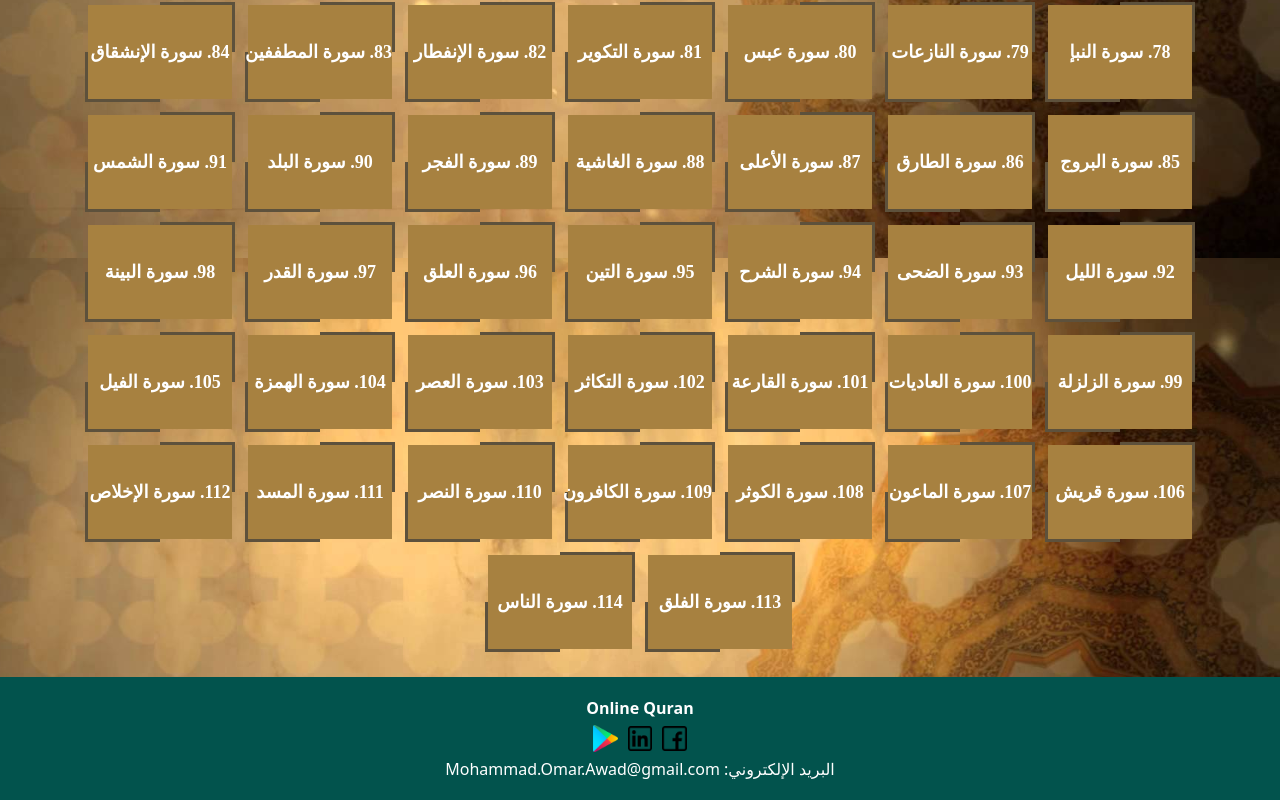
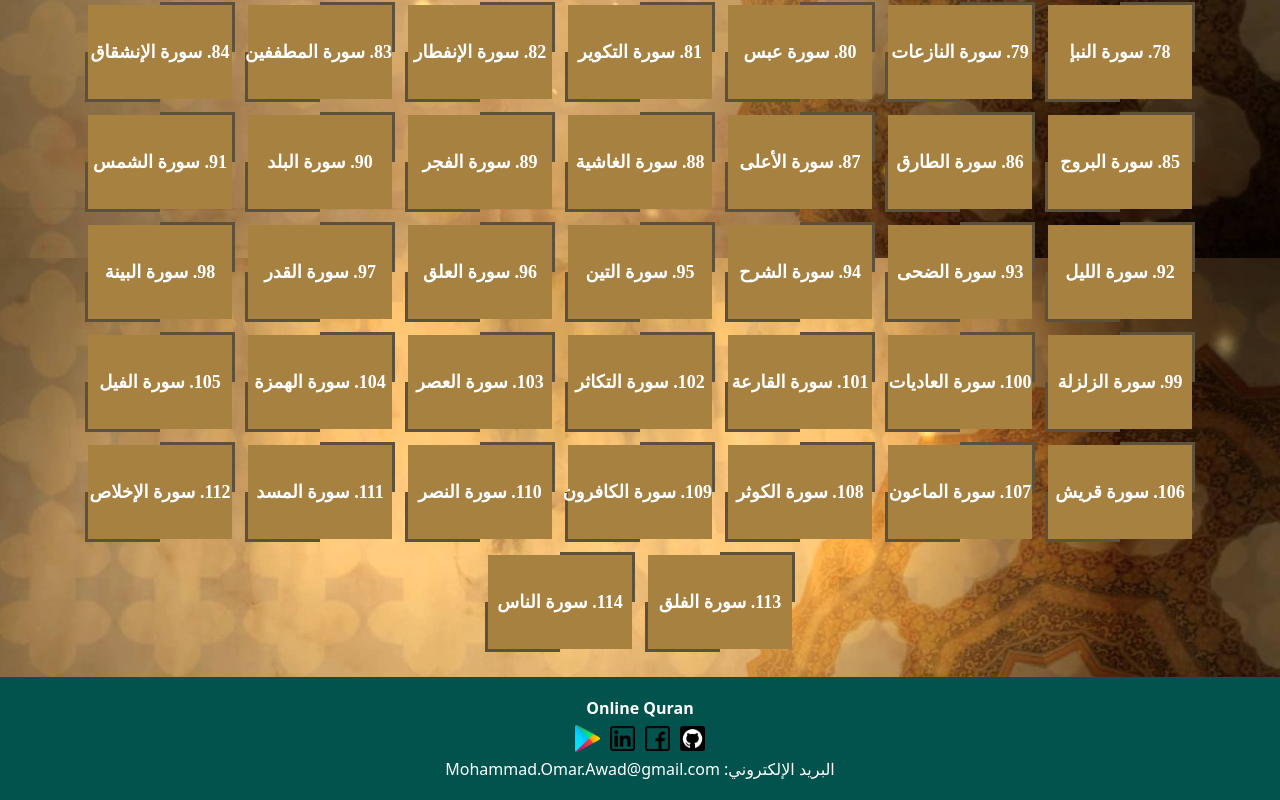
Before and after one commit to MohammadOmarAwad/OnlineQuran, an Angular app: page / in a window 1280 px wide. Shown: the part 1342-2142 px from the top of the page. Built offline with nearby package versions, Linux system fonts and the light colour scheme.

Commit message:
Add Github Link

```diff
--- a/src/app/footer/footer.component.html
+++ b/src/app/footer/footer.component.html
@@ -4,8 +4,10 @@
     <div style="font-weight: bold;"> Online Quran </div>
 
     <div>
-      <a href="https://www.facebook.com/almanee.abdalrhman">
-        <img src="assets/facebook.png" alt="" class="ImgClass"></a>
+      <a href="https://github.com/MohammadOmarAwad/OnlineQuran/tree/main">
+        <img src="assets/github.png" alt="" class="ImgClass"></a>
+        <a href="https://www.facebook.com/almanee.abdalrhman">
+          <img src="assets/facebook.png" alt="" class="ImgClass"></a>
       <a href="https://www.linkedin.com/in/mohammad-awad-97b2b0256/">
         <img src="assets/linkedin.png" alt="" class="ImgClass"></a>
       <a href="https://play.google.com/store/apps/dev?id=6977806523137890552">
```
Also changed, not shown: src/assets/github.png (added).
